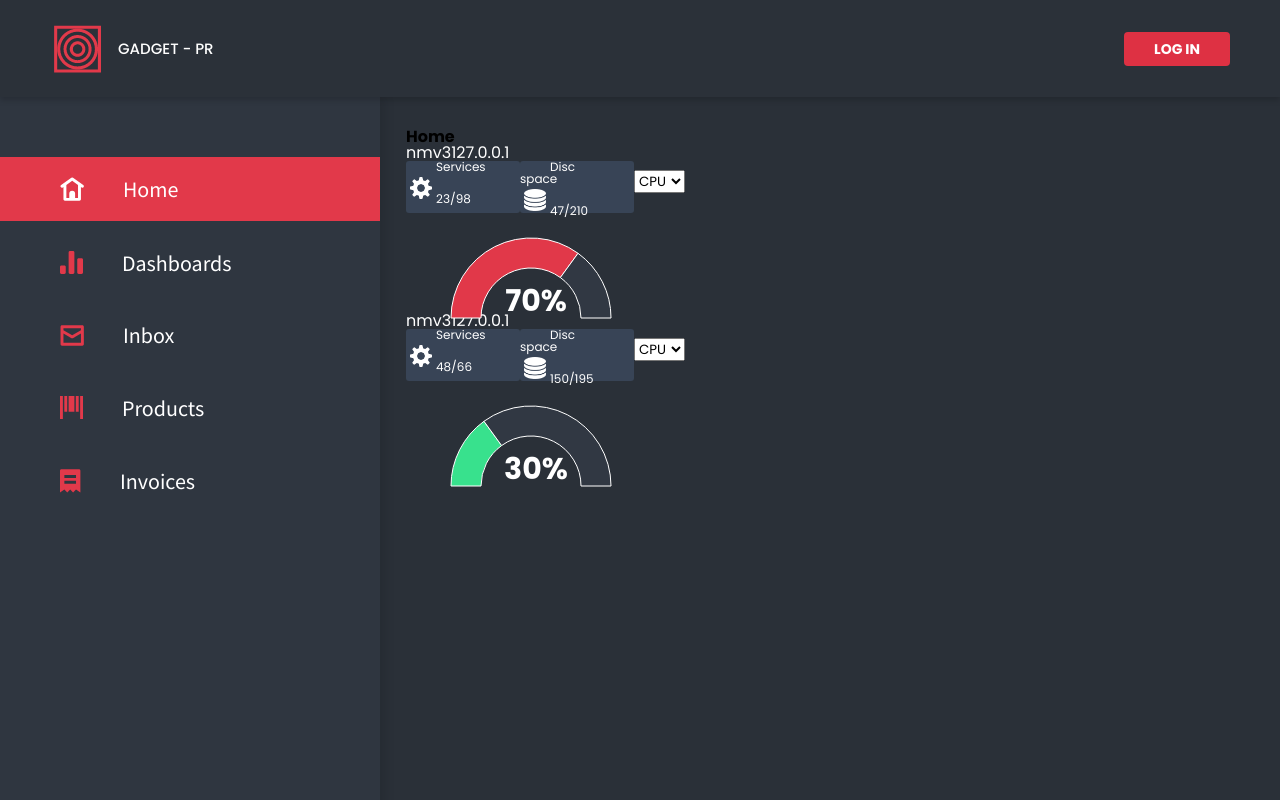
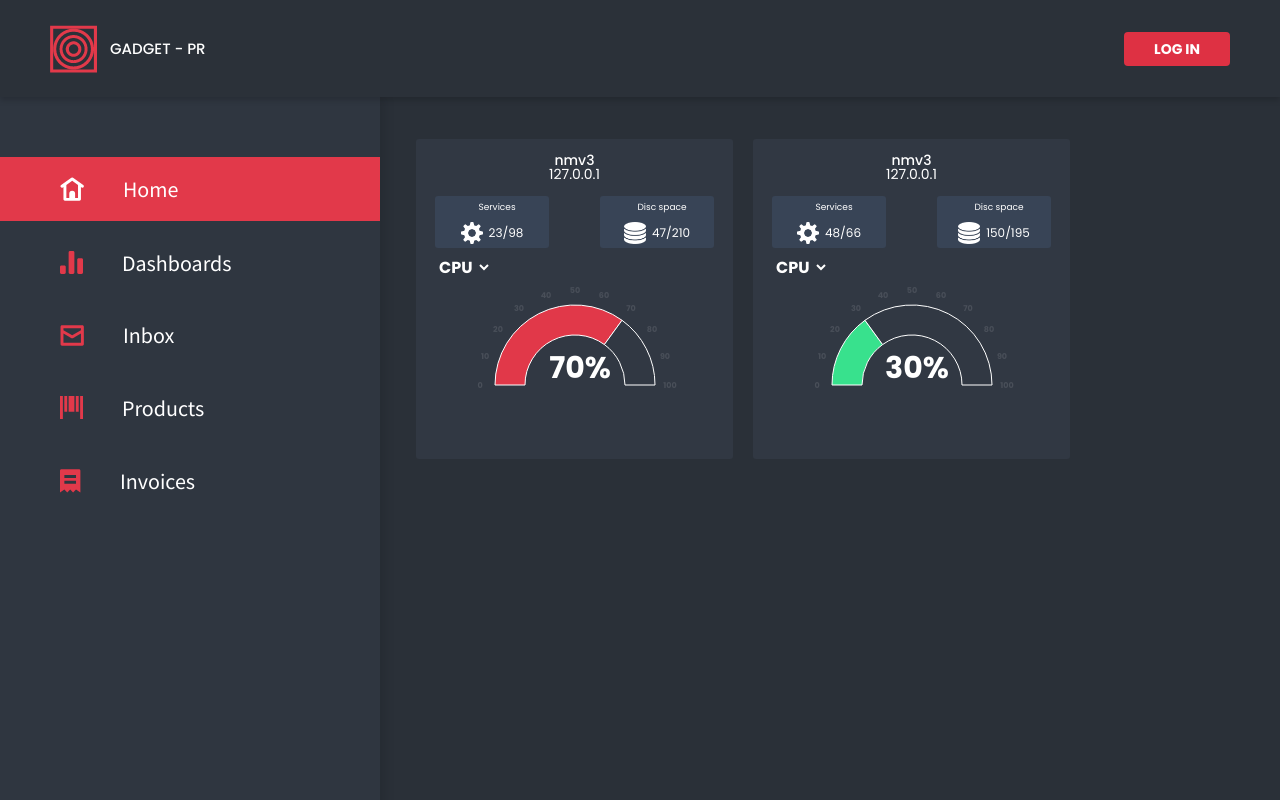
Before and after one commit to marcinzabicki/Gadget---PR, a React (Create React App) app: page / in a window 1280 px wide. Shown: the top 800 px of the page. Built offline with nearby package versions, Linux system fonts and the light colour scheme.

Commit message:
charts legend works

```diff
--- a/src/components/Dashboards/MachineDetails/Chart.js
+++ b/src/components/Dashboards/MachineDetails/Chart.js
@@ -1,24 +1,35 @@
 import React from 'react';
 import { PieChart, Pie, Cell, } from 'recharts';
+import './MachineDetails.css'
 
-const chart = (props)=>{
-    const style = {
-        "font-size": "30px",
-        "font-weight": "bold",
-    }
+const Chart = (props)=>{
+
     return (
-        <div className="machine-chart" style={style}>
+      <div className="machine-chart">
           {props.selectable? <select onChange={props.changed}>
         <option>CPU</option>
         <option>RAM</option>
       </select> : null}
 
-        <PieChart width={279} height={120}>
+        <PieChart width={280} height={120}>
+        <text x={145} y={90} dy={8} textAnchor="middle" fill={'white'}>{props.children + '%'}</text>
+        {/* legend start */}
+        <text x={45} y={100} dy={8} fontSize="8" textAnchor="middle" fill={'#494F59'}>0</text>
+        <text x={50} y={71} dy={8} fontSize="8" textAnchor="middle" fill={'#494F59'}>10</text>
+        <text x={63} y={44} dy={8} fontSize="8" textAnchor="middle" fill={'#494F59'}>20</text>
+        <text x={84} y={23} dy={8} fontSize="8" textAnchor="middle" fill={'#494F59'}>30</text>
+        <text x={111} y={10} dy={8} fontSize="8" textAnchor="middle" fill={'#494F59'}>40</text>
+        <text x={140} y={5} dy={8} fontSize="8" textAnchor="middle" fill={'#494F59'}>50</text>
+        <text x={169} y={10} dy={8} fontSize="8" textAnchor="middle" fill={'#494F59'}>60</text>
+        <text x={196} y={23} dy={8} fontSize="8" textAnchor="middle" fill={'#494F59'}>70</text>
+        <text x={217} y={44} dy={8} fontSize="8" textAnchor="middle" fill={'#494F59'}>80</text>
+        <text x={230} y={71} dy={8} fontSize="8" textAnchor="middle" fill={'#494F59'}>90</text>
+        <text x={235} y={100} dy={8} fontSize="8" textAnchor="middle" fill={'#494F59'}>100</text>
 
-        <text x={130} y={90} dy={8} textAnchor="middle" fill={'white'}>{props.children + '%'}</text>
+        {/* legend end */}
         <Pie
           data={[{name:'usage', value:parseInt(props.children)}, {name:'left', value:100-parseInt(props.children)}]}
-          cx={120}
+          cx={135}
           cy={100}
           startAngle={180}
           endAngle={0}
@@ -34,4 +45,4 @@ const chart = (props)=>{
     )
 }
 
-export default chart;
+export default Chart;
--- a/src/components/Dashboards/MachineDetails/Label.js
+++ b/src/components/Dashboards/MachineDetails/Label.js
@@ -1,15 +1,15 @@
 import React from 'react';
+import './MachineDetails.css'
 
-const label = (props) =>{
-    const style = {
-        color:"white"
-    }
+const Label = (props) =>{
+
+
     return (
-        <div style={style} className="Label">
-                <span>{props.machineName}</span>
-                <span>{props.machineAddress}</span>
+        <div className="Label">
+                <p>{props.machineName}</p>
+                <p>{props.machineAddress}</p>
             </div>
     )
 }
 
-export default label;
+export default Label;
--- /dev/null
+++ b/src/components/Dashboards/MachineDetails/MachineDetails.css
@@ -0,0 +1,86 @@
+
+    .MachineTile{
+        background-color: #313843;
+        border-radius: 3px;
+        width: 279px;
+        height: 279px;
+        color: white;
+        margin:10px;
+        padding: 14px 19px 27px 19px
+    }
+
+.metric-tile-container{
+    display:flex;
+    justify-content: space-between;
+}
+
+.Label{
+    color:white;
+    margin-bottom: 15px;
+}
+
+.Label p:first-of-type{
+font-weight: 500;
+font-size: 14px;
+text-align: center;
+}
+
+.Label p:last-of-type{
+    text-align: center;
+    font-size: 14px;
+}
+
+.machine-chart{
+    font-size: 30px;
+    font-weight: bold;
+
+}
+
+.machine-chart select{
+    background-color: transparent;
+    border: none;
+    color:white;
+    font-size: 16px;
+    font-weight: 600;
+}
+
+.machine-chart option{
+    color:white;
+    background-color: #313843;
+    border: none;
+}
+
+
+.MetricTile{
+    background-color: #384456;
+    border-radius: 3px;
+    width: 114px;
+    height: 52px;
+    color: white;
+    display: flex;
+    flex-direction: column;
+    justify-content: space-around;
+    align-items: center;
+    font-size: 12px;
+}
+
+.metric-name{
+    margin: 3px 20px 3px 30px;
+    font-size: 9px;
+}
+
+.icon-metric{
+    display: flex; /* ustawia oboks siebie  */
+    justify-content: center; /* center : w poziomie, space between odsuwa na maksa, spane around odsuwa ale nie na maksa */
+    align-items: center; /*  w pionie  */
+    font-size: 12px;
+}
+
+.MetricTile img{
+    margin-right:6px;
+}
+
+.machine-tiles-container{
+    display: flex;
+    flex-wrap: wrap; /* flex + wrap klocki będą się zwijać w dół strony a nie po za stronę   */
+  }
--- a/src/components/Dashboards/MachineDetails/MachineTile/MachineTile.css
+++ /dev/null
@@ -1,30 +0,0 @@
-.MetricTile{
-    background-color: #384456;
-    border-radius: 3px;
-    width: 114px;
-    height: 52px;
-    color: white;
-    float: left;
-    clear: none;
-    display: block;
-    font-size: 12px;
-}
-
-.metric-name{
-    margin: 3px 20px 3px 30px;
-}
-
-.icon-metric{
-    display: inline-block;
-    margin: 0 auto;
-    position: relative;
-}
-
-img{
-    margin:4px;
-}
-
-.machine-chart{
-    font-size: 30px;
-    font-weight: bold;
-    }
--- a/src/components/Dashboards/MachineDetails/MachineTile/MachineTile.js
+++ b/src/components/Dashboards/MachineDetails/MachineTile/MachineTile.js
@@ -1,15 +1,17 @@
 import React from 'react'
 import Chart from '../Chart'
 import MetricTile from '../MetricTile'
-import './MachineTile.css'
+import '../MachineDetails.css'
 import Label from '../Label'
 
 const machine = (props)=>{
     return (
-        <div className="Machine">
+        <div className="MachineTile">
             <Label machineName={props.machine} machineAddress={props.address}></Label>
+            <div className="metric-tile-container">
             <MetricTile values= {props.services} type="service">Services</MetricTile>
             <MetricTile values = {props.disc} type="disc">Disc space</MetricTile>
+            </div>
             <Chart selectable={true}>{props.cpu}</Chart>
         </div>
     )
--- a/src/components/Dashboards/MachineDetails/MetricTile.js
+++ b/src/components/Dashboards/MachineDetails/MetricTile.js
@@ -1,8 +1,9 @@
 import React from 'react'
 import discIcon from './images/hard_disc.png';
 import serviceIcon from './images/service.png';
+import './MachineDetails.css'
 
-const metricTile = (props)=>{
+const MetricTile = (props)=>{
     const icons = {
         "service":serviceIcon,
         "disc":discIcon
@@ -18,4 +19,4 @@ const metricTile = (props)=>{
     )
 }
 
-export default metricTile;
+export default MetricTile;
--- a/src/components/Home/Main.js
+++ b/src/components/Home/Main.js
@@ -1,5 +1,6 @@
 import React from 'react';
 import MachineTile from '../Dashboards/MachineDetails/MachineTile/MachineTile'
+import '../Dashboards/MachineDetails/MachineDetails.css'
 
 const Home = () => {
     const tmpLogs = [
@@ -9,8 +10,7 @@ const Home = () => {
         {time:"09:14:33", status:"[Information]", message:"Lorem ipsum dsadasdsa", service:"nmvsasdasd"}
       ]
     return (
-        <div>
-        <h1>Home</h1>
+        <div className="machine-tiles-container">
         <MachineTile machine="nmv3" address="127.0.0.1" cpu={70} ram={90} disc="47/210" services="23/98"></MachineTile>
         <MachineTile machine="nmv3" address="127.0.0.1" cpu={30} ram={23} disc="150/195" services="48/66"></MachineTile>
         </div>
--- a/src/index.js
+++ b/src/index.js
@@ -8,6 +8,7 @@ import './styles/services.css';
 import './styles/pagination.css';
 import App from './App';
 import reportWebVitals from './reportWebVitals';
+
 
 ReactDOM.render(
   <React.StrictMode>
```
Also changed, not shown: 2 other files (tests, documents, lock files or other folders).
